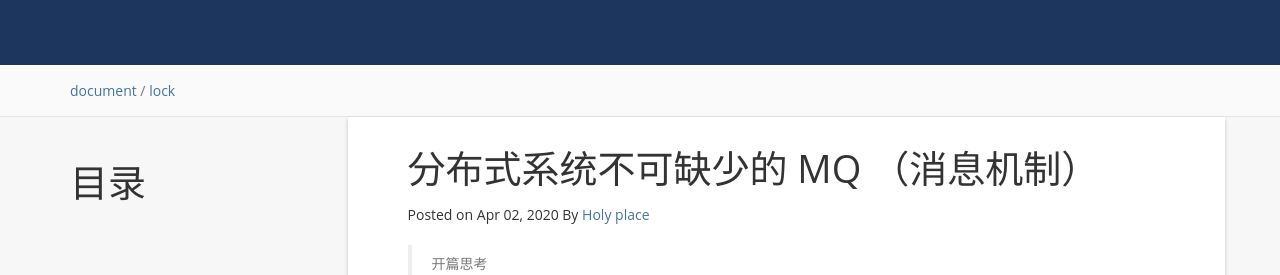
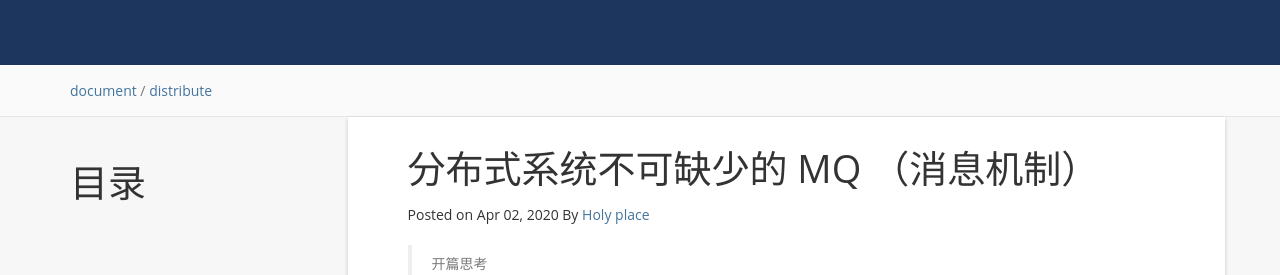
Before and after one commit to TorGor/TorGor.github.io, a Jekyll site: the page built from _posts/2020-4-3-distribute-MQ-www.md, in a window 1280 px wide and 900 px high. Shown: the part 170-445 px from the top of the window. Built offline with Jekyll 4.4.1, drawn with Linux system fonts in a browser that asks for light colours; nearby versions of some CDN libraries; a script that is not in the unit is left out; comment, search, counter and statistics services are not loaded.

```diff
--- a/_posts/2020-4-3-distribute-MQ-www.md
+++ b/_posts/2020-4-3-distribute-MQ-www.md
@@ -3,7 +3,7 @@
 title:  分布式系统不可缺少的 MQ （消息机制）
 date:   2020-4-3 00:00:00 +0800
 categories: document
-tag: lock
+tag: distribute
 ---
 
 >开篇思考
```
Also changed, not shown: styles/images/my-public-ma.png.
